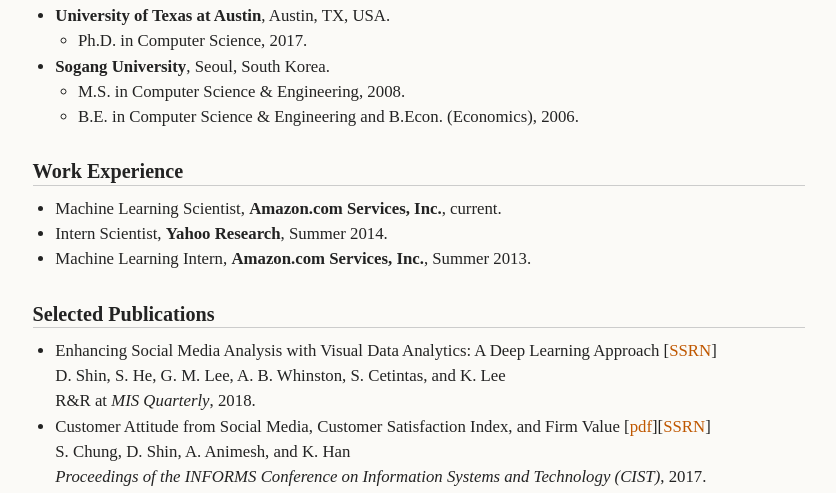
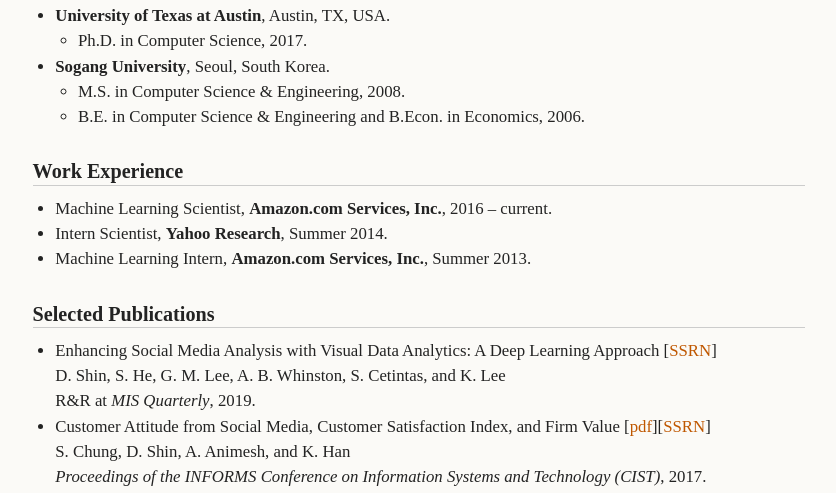
Before and after one commit to dshin32/dshin32.github.io, a Jekyll site: the page built from index.md, in a window 1280 px wide. Shown: the part 775-1268 px from the top of the page, without its empty margins (221-1057 px from the left). Built offline with Jekyll 4.4.1, drawn with Linux system fonts in a browser that asks for light colours; some of the changed lines change nothing that is shown.

Commit message:
minor update

```diff
--- a/index.md
+++ b/index.md
@@ -24,17 +24,11 @@
   - Ph.D. in Computer Science, 2017.
 - **Sogang University**, Seoul, South Korea.
   - M.S. in Computer Science & Engineering, 2008.
-  - B.E. in Computer Science & Engineering and B.Econ. (Economics), 2006.
+  - B.E. in Computer Science & Engineering and B.Econ. in Economics, 2006.
 
-<!--
-- **Ph.D.** in Computer Science, The University of Texas at Austin, Austin, TX, USA, 2017.
-- **M.S.** in Computer Science & Engineering, Sogang University, Seoul, South Korea, 2008.
-- **B.E.** in Computer Science & Engineering, Sogang University, Seoul, South Korea, 2006.
-- **B.Econ.** in Economics, Sogang University, Seoul, South Korea, 2006.
- -->
 ### Work Experience
 
-- Machine Learning Scientist, **Amazon.com Services, Inc.**, current.
+- Machine Learning Scientist, **Amazon.com Services, Inc.**, 2016 -- current.
 - Intern Scientist, **Yahoo Research**, Summer 2014.
 - Machine Learning Intern, **Amazon.com Services, Inc.**, Summer 2013.
 
@@ -42,7 +36,7 @@
 
 - Enhancing Social Media Analysis with Visual Data Analytics: A Deep Learning Approach [[SSRN](https://ssrn.com/abstract=2830377)]\\
   D. Shin, S. He, G. M. Lee, A. B. Whinston, S. Cetintas, and K. Lee\\
-  R&R at *MIS Quarterly*, 2018.
+  R&R at *MIS Quarterly*, 2019.
 - Customer Attitude from Social Media, Customer Satisfaction Index, and Firm Value [[pdf](https://dshin32.github.io/assets/papers/csi_cist2017.pdf)][[SSRN](https://ssrn.com/abstract=3012420)]\\
   S. Chung, D. Shin, A. Animesh, and K. Han\\
   *Proceedings of the INFORMS Conference on Information Systems and Technology (CIST)*, 2017.
```
